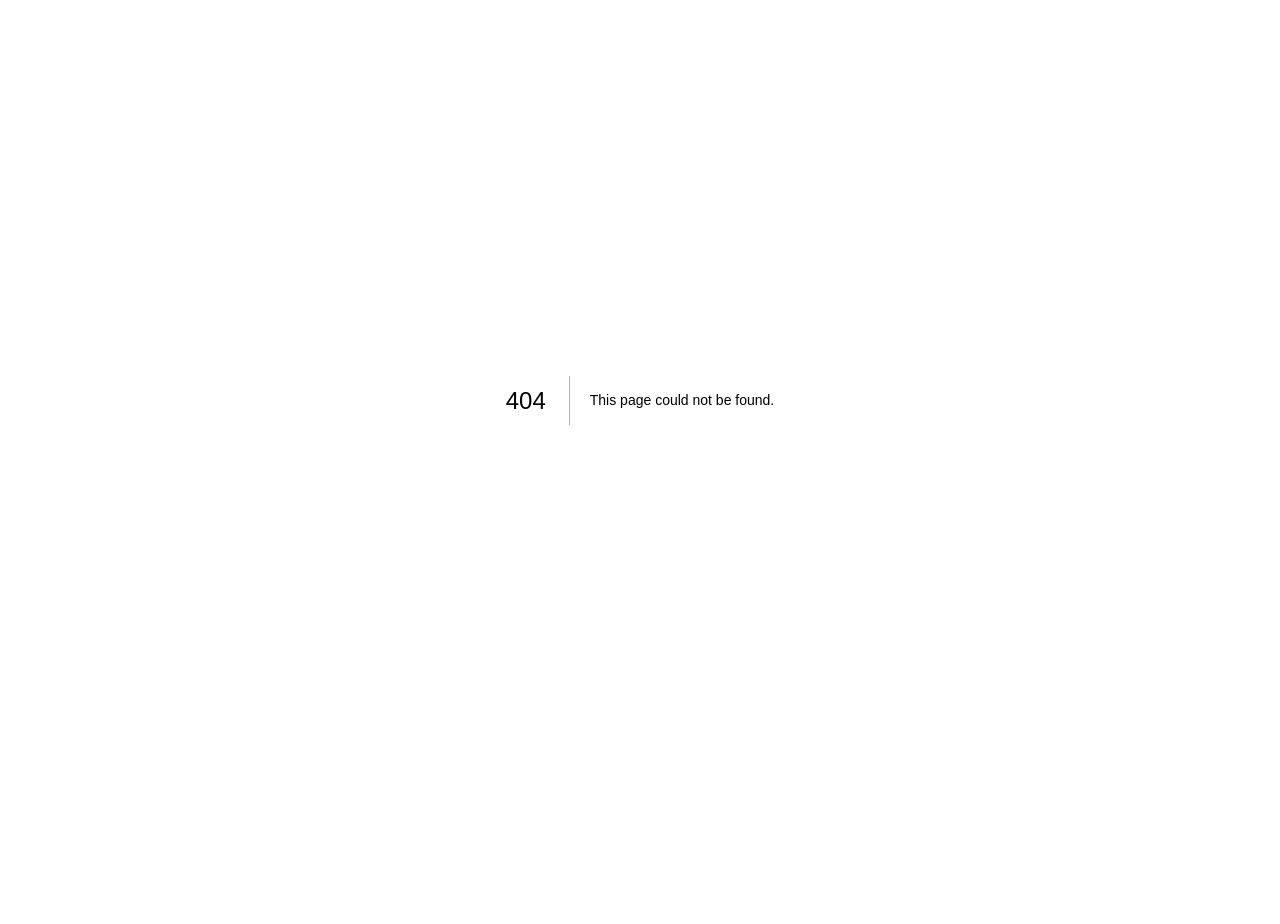
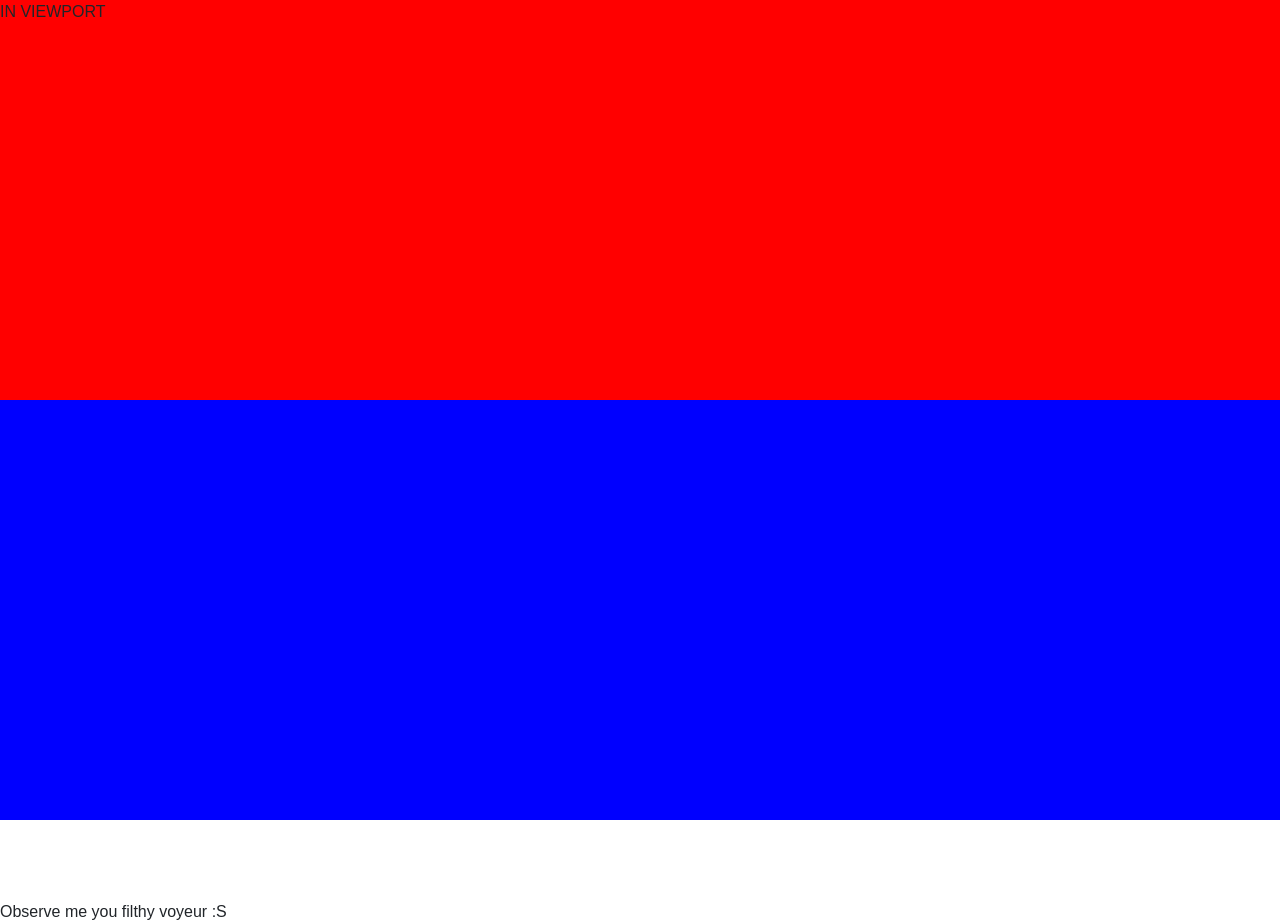
Before and after one commit to dokodeko/backbone, a Next.js app: page /prueba in a window 1280 px wide. Before the commit this address had no page. Before the commit the page ends 800 px from the top, so only its background shows below. Built offline with nearby package versions, Linux system fonts and the light colour scheme.

Commit message:
completado hook de interception observer

```diff
--- a/components/paginas/index/ServicesIndex.jsx
+++ b/components/paginas/index/ServicesIndex.jsx
@@ -1,6 +1,7 @@
 import Parrafos from "../../ui/Parrafos";
 import CardTituloVerde from "../../ui/Card/CardTituloVerde";
 import style from "./index.module.css";
+import { useRef, useEffect } from "react";
 
 const services = [
   {
--- a/components/ui/ui.module.css
+++ b/components/ui/ui.module.css
@@ -35,7 +35,10 @@
   margin-left: auto;
   margin-right: -13rem;
 }
-
+.observando {
+  margin-right: 7%;
+  transition: all 3s ease;
+}
 .contendor_parrafo {
   margin-bottom: 8rem;
 }
--- /dev/null
+++ b/pages/prueba.jsx
@@ -0,0 +1,39 @@
+import React, { useRef, useEffect, useState } from "react";
+
+function Prueba() {
+  const containerRef = useRef(null);
+  const [isVisible, setIsVisible] = useState(false);
+
+  const callbackFunction = (entries) => {
+    const [entry] = entries;
+    setIsVisible(entry.isIntersecting);
+  };
+  const options = {
+    root: null,
+    rootMargin: "0px",
+    threshold: 1.0,
+  };
+
+  useEffect(() => {
+    const observer = new IntersectionObserver(callbackFunction, options);
+    if (containerRef.current) observer.observe(containerRef.current);
+
+    return () => {
+      if (containerRef.current) observer.unobserve(containerRef.current);
+    };
+  }, [containerRef, options]);
+
+  return (
+    <div className="prueba">
+      <div className="isVisible">
+        {isVisible ? "IN VIEWPORT" : "NOT IN VIEWPORT"}
+      </div>
+      <div className="section"></div>
+      <div className="box" ref={containerRef}>
+        Observe me you filthy voyeur :S
+      </div>
+    </div>
+  );
+}
+
+export default Prueba;
--- a/styles/globals.css
+++ b/styles/globals.css
@@ -68,3 +68,13 @@ img {
   top: 20%;
   left: 20%;
 }
+.prueba .isVisible {
+  background-color: red;
+  height: 400px;
+}
+.section {
+  background: blue;
+  margin-bottom: 5rem;
+  width: 100%;
+  height: 420px;
+}
```
Also changed, not shown: components/ui/Parrafos.jsx (+10 -2 lines), hooks/useObserver.js (added, +16 -0 lines).
